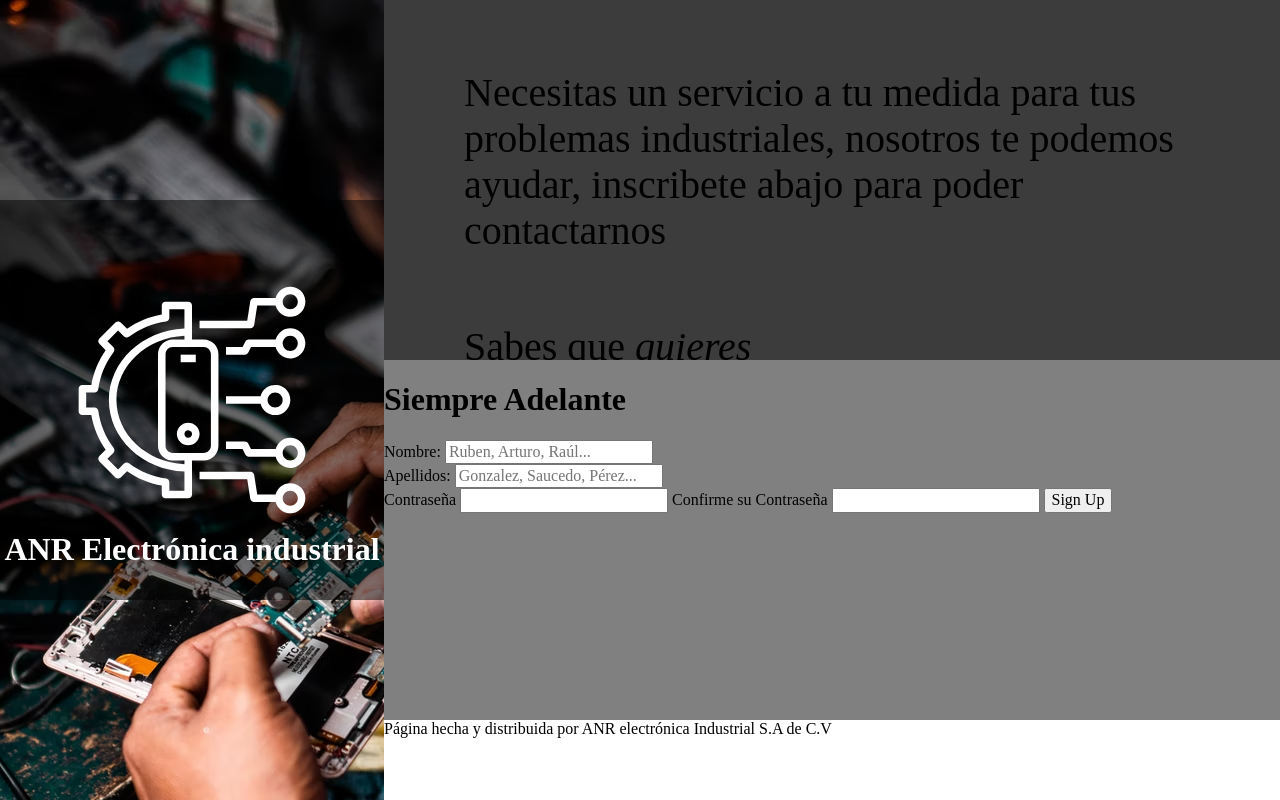
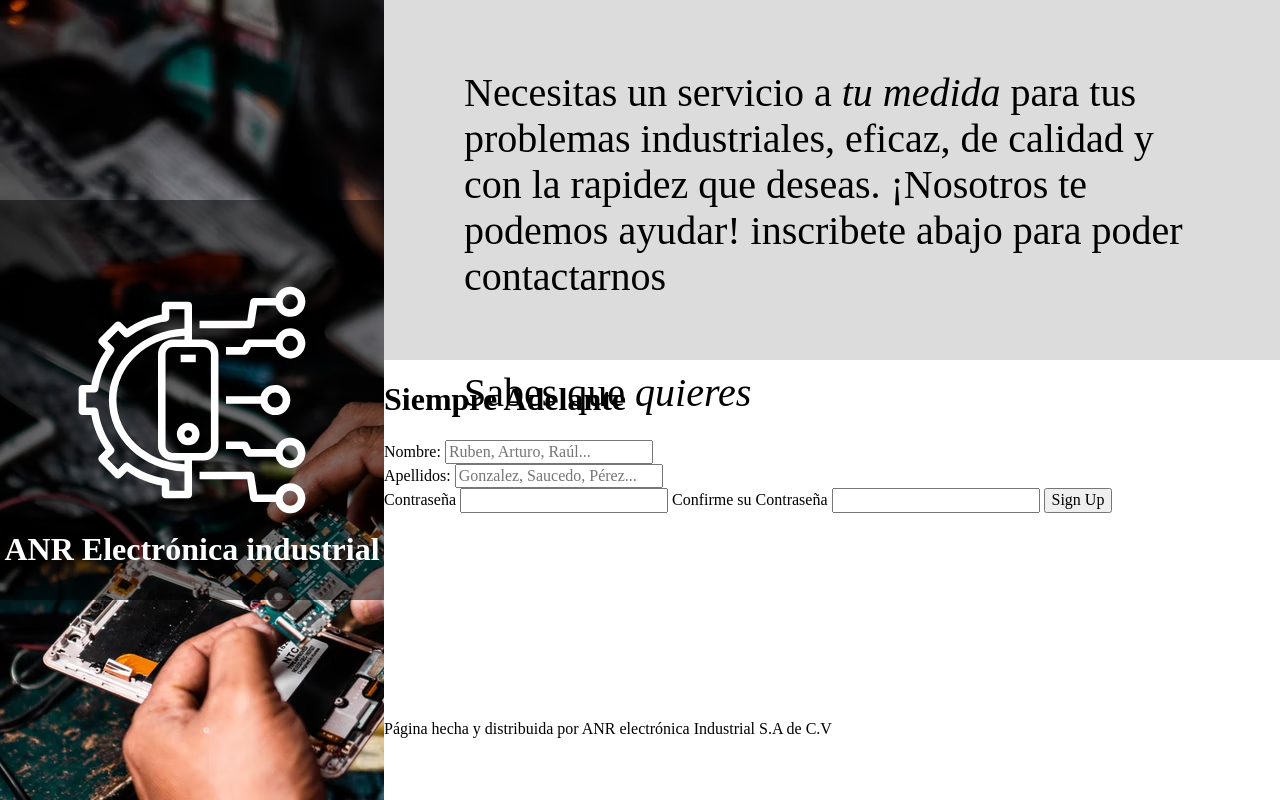
Before and after one commit to Erfeme/style-form, a plain HTML site: page index.html in a window 1280 px wide. Drawn offline with Linux system fonts and the light colour scheme.

Commit message:
Styled the description section, added the background color and the adequate font-size

```diff
--- a/css/style.css
+++ b/css/style.css
@@ -49,7 +49,7 @@ img:first-child{
 
 .description{
     height:45%;
-    background-color:rgb(60,60,60);
+    background-color:rgb(220, 220, 220);
     font-size:40px;
     padding:0 80px;
 }
@@ -64,7 +64,6 @@ img:first-child{
 
 .form-style{
     height:45%;
-    background-color:gray;
 }
 
 footer{
--- a/index.html
+++ b/index.html
@@ -21,7 +21,8 @@
 
         <div class="description">
 
-            <p>Necesitas un servicio a tu medida para tus problemas industriales, nosotros te podemos ayudar, inscribete abajo para poder contactarnos</p>
+            <p>Necesitas un servicio a <span> tu medida </span> para tus problemas industriales, eficaz, de calidad y con la rapidez que deseas.
+                ¡Nosotros te podemos ayudar! inscribete abajo para poder contactarnos</p>
 
             <p>Sabes que <span>quieres</span></p>
 
```
